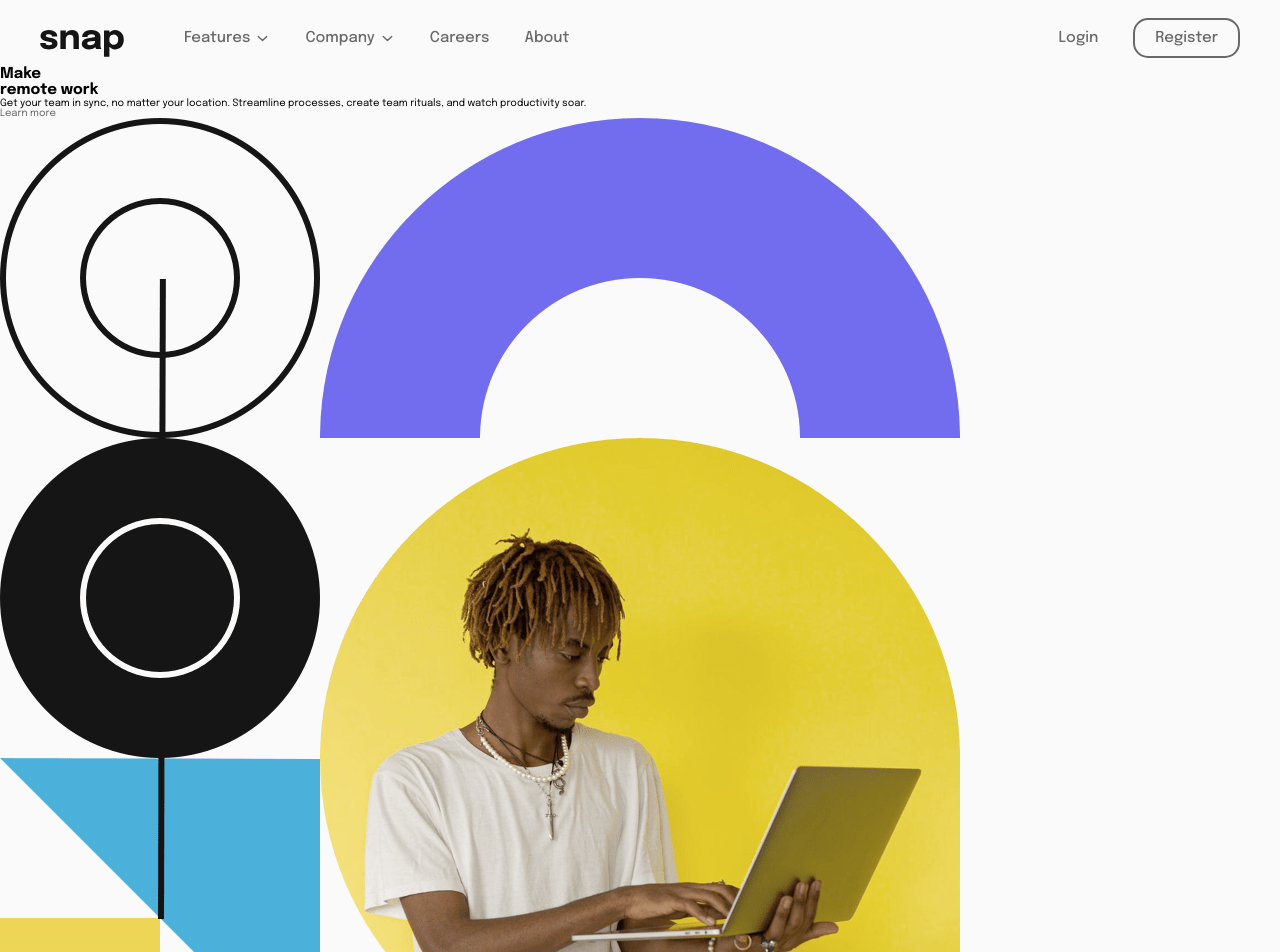
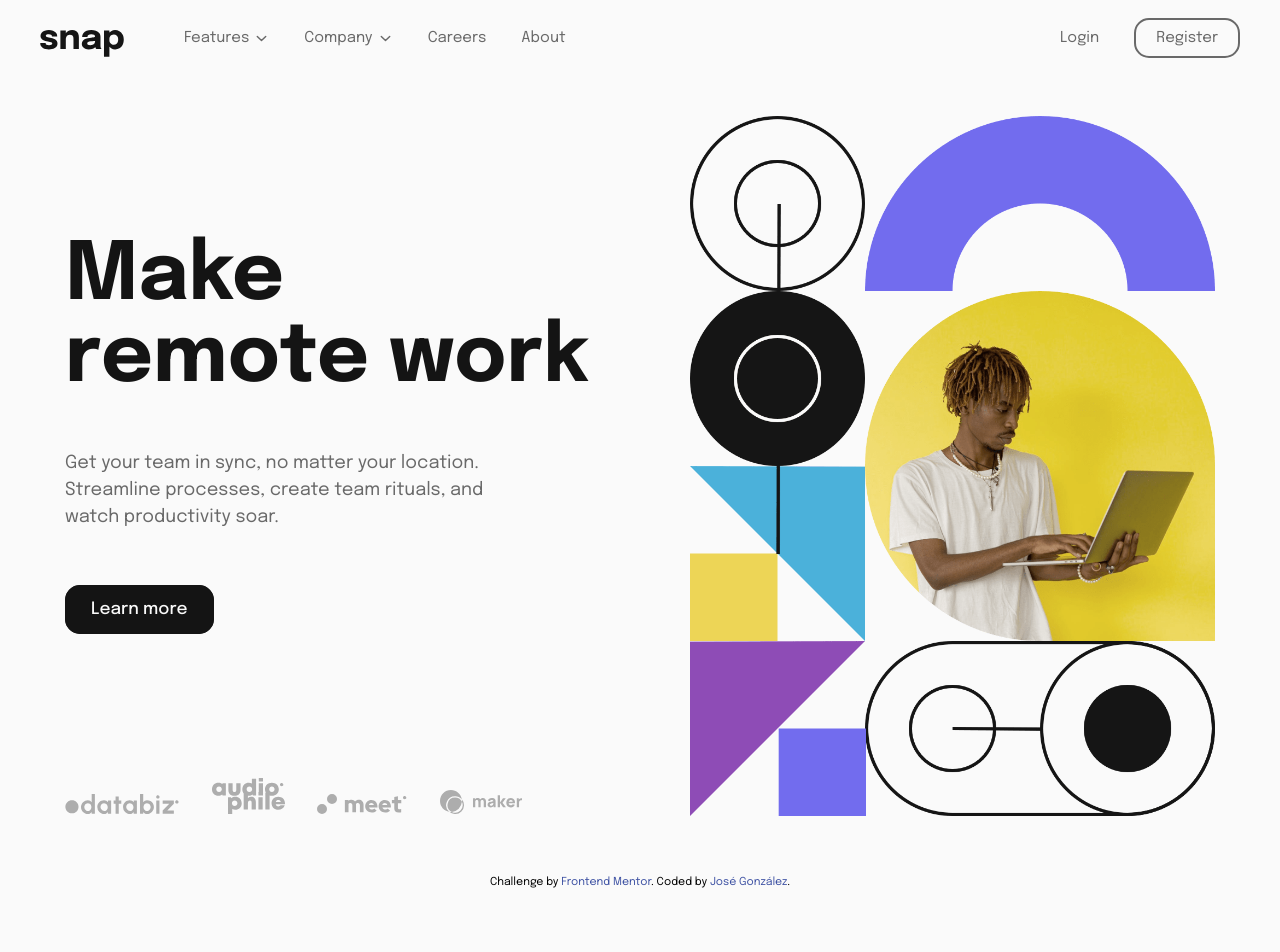
Before and after one commit to placeteno/dropdownhero, a plain HTML site: page index.html in a window 1280 px wide. Shown: the top 952 px of the page. After the commit the page ends 898 px from the top, so only its background shows below. Drawn offline with nearby package versions, Linux system fonts and the light colour scheme.

Commit message:
Completed desktop version

```diff
--- a/index.html
+++ b/index.html
@@ -114,18 +114,28 @@
       </nav>
     </header>
     <main>
-      <section class="hero-section container">
-        <div class="container">
-          <div class="hero-textbox">
+      <section class="container">
+        <div class="hero-container">
+          <div class="hero-left">
+            <article class="hero-textbox">
               <h1 class="hero-title">Make <br />remote work</h1>
               <p class="hero-description">
                 Get your team in sync, no matter your location. Streamline
                 processes, create team rituals, and watch productivity soar.
               </p>
+              <div class="btn-hero-container">
                 <a href="#" class="btn-hero">Learn more</a>
               </div>
+            </article>
+            <div class="brand-logos">
+              <img src="./images/client-databiz.svg" alt="" />
+              <img src="./images/client-audiophile.svg" alt="" />
+              <img src="./images/client-meet.svg" alt="" />
+              <img src="./images/client-maker.svg" alt="" />
+            </div>
+          </div>
           <div class="hero-img">
-            <img src="./images/image-hero-desktop.png" alt="" />
+            <!-- <img src="./images/image-hero-desktop.png" alt="" /> -->
           </div>
         </div>
       </section>
@@ -135,7 +145,12 @@
         Challenge by
         <a href="https://www.frontendmentor.io?ref=challenge" target="_blank"
           >Frontend Mentor</a
-        >. Coded by <a href="#">Your Name Here</a>.
+        >. Coded by
+        <a
+          href="https://www.frontendmentor.io/profile/placeteno"
+          target="_blank"
+          >José González</a
+        >.
       </div>
     </footer>
     <script
--- a/styles.css
+++ b/styles.css
@@ -34,7 +34,9 @@ ul {
   margin: 0 auto;
 }
 
-/* ==== HEADER ==== */
+/* ============
+    HEADER
+   ============ */
 
 header {
   margin-bottom: 8rem;
@@ -56,7 +58,6 @@ header {
   gap: 3.5rem;
   font-size: 1.5rem;
   cursor: pointer;
-  font-weight: 500;
 }
 
 .nav-item:nth-of-type(1) ion-icon[name="chevron-down-outline"],
@@ -127,7 +128,6 @@ header {
   gap: 3.5rem;
   font-size: 1.5rem;
   cursor: pointer;
-  font-weight: 500;
 }
 
 .btn-login:hover {
@@ -145,8 +145,85 @@ header {
   color: var(--almost-black);
 }
 
-.nav-icon {}
+/* ============
+    HERO SECTION
+   ============ */
 
+.hero-container {
+  max-width: 115rem;
+  margin: 0 auto;
+  padding: 5rem;
+  display: grid;
+  grid-template-columns: repeat(2, 1fr);
+  align-items: center;
+  gap: 10rem;
+}
+
+.hero-left {
+  display: flex;
+  flex-direction: column;
+  justify-content: space-between;
+  height: 70rem;
+}
+
+.hero-textbox {
+  padding-top: 12rem;
+  display: flex;
+  flex-direction: column;
+  gap: 5rem;
+}
+
+.hero-title {
+  font-size: 8rem;
+  color: var(--almost-black);
+}
+
+.hero-description {
+  font-size: 1.8rem;
+  color: var(--medium-gray);
+  line-height: 1.5;
+  padding-right: 8rem;
+  margin-bottom: 2rem;
+}
+
+.btn-hero {
+  font-size: 1.7rem;
+  font-weight: 500;
+  color: var(--almost-white);
+  background-color: var(--almost-black);
+  border: 1px solid var(--almost-black);
+  border-radius: 1.5rem;
+  padding: 1.5rem 2.5rem;
+  transition: all .2s;
+}
+
+.btn-hero:hover {
+  color: var(--almost-black);
+  background-color: var(--almost-white);
+}
+
+.btn-hero-container {
+  margin-bottom: 3rem;
+}
+
+.brand-logos {}
+
+.brand-logos img {
+  margin-right: 3rem;
+}
+
+.hero-img {
+  background-image: url(/images/image-hero-desktop.png);
+  background-size: cover;
+  height: 70rem;
+}
+
+
+
+
+/* ============
+    FOOTER
+   ============ */
 
 
 .attribution {
```
Lines whose indentation alone changed are shown as unchanged.
